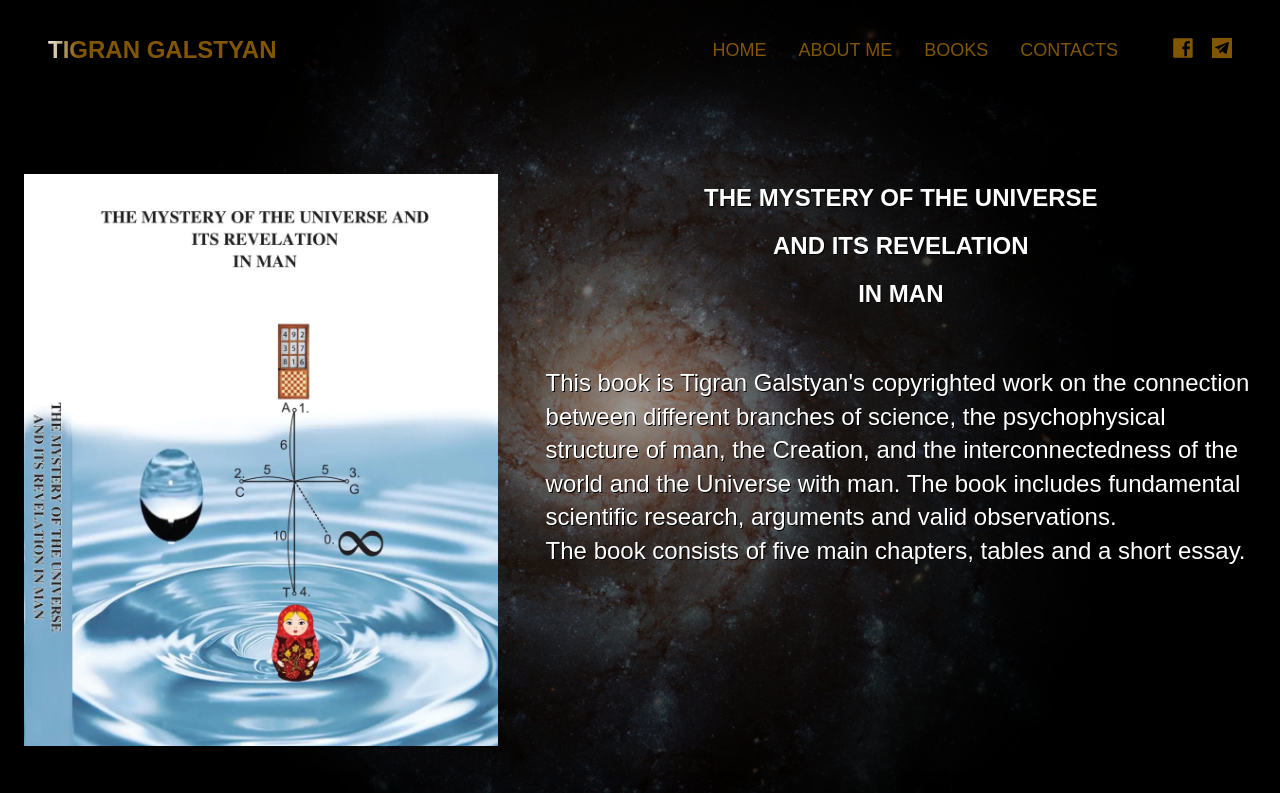
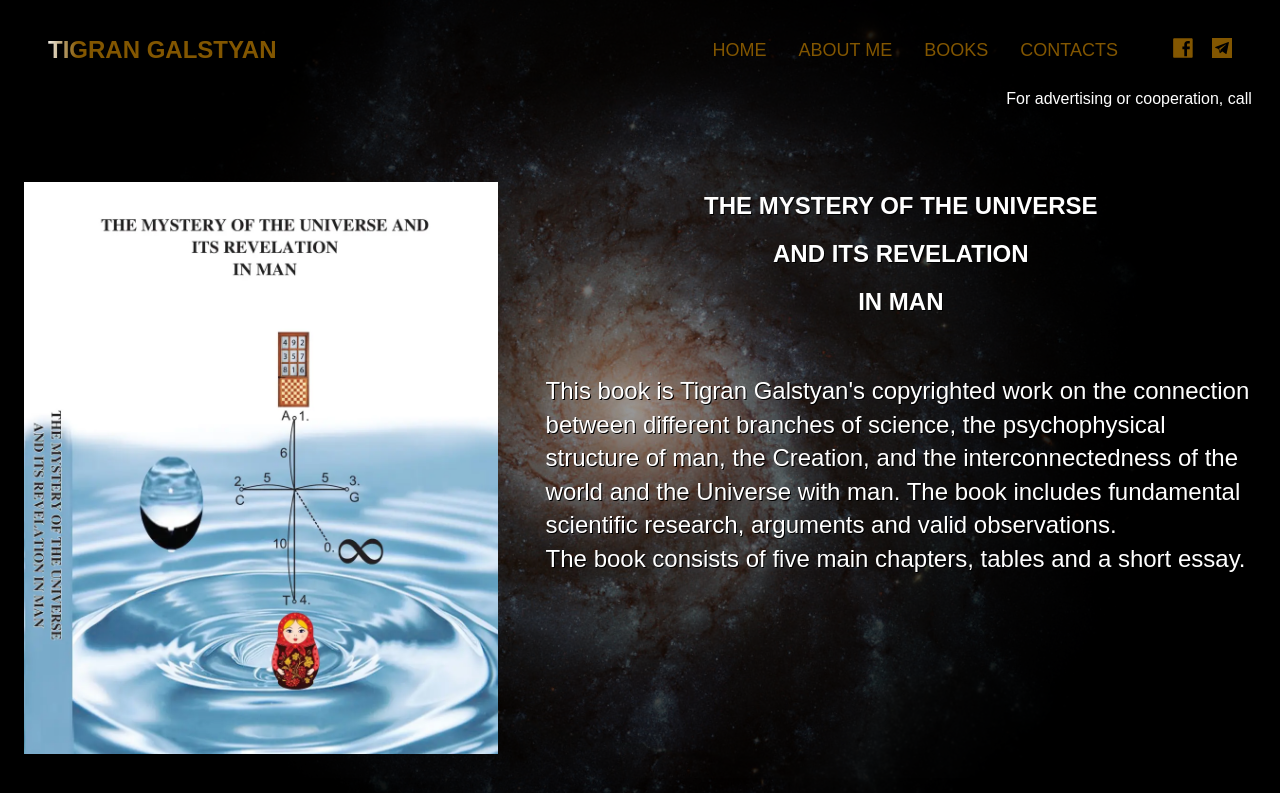
Before and after one commit to t-galstyan/tigran-galstyan, a React (Create React App) app: page / in a window 1280 px wide. Shown: the top 793 px of the page. Built offline with nearby package versions, Linux system fonts and the light colour scheme; the HTML template or start-up script is replaced by a standard one.

Commit message:
added running line

```diff
--- a/src/App.css
+++ b/src/App.css
@@ -861,3 +861,65 @@ h1.title {
     margin-bottom: 16px;
   }
 }
+
+.scroll-text-container {
+  width: 300px;
+  color: #fff;
+  overflow: hidden;
+}
+
+@media screen and (max-width: 500px) {
+  .scroll-text-container {
+    width: 100%;
+  }
+}
+.scroll-text-wrapper {
+  display: flex;
+  justify-content: flex-end;
+  margin-top: -10px;
+}
+
+.scroll-text {
+  white-space: nowrap;
+  /* animation properties */
+  -moz-transform: translateX(100%);
+  -webkit-transform: translateX(100%);
+  transform: translateX(100%);
+
+  -moz-animation: my-animation 15s linear infinite;
+  -webkit-animation: my-animation 15s linear infinite;
+  animation: my-animation 15s linear infinite;
+}
+
+/* for Firefox */
+@-moz-keyframes my-animation {
+  from {
+    -moz-transform: translateX(110%);
+  }
+  to {
+    -moz-transform: translateX(-120%);
+  }
+}
+
+/* for Chrome */
+@-webkit-keyframes my-animation {
+  from {
+    -webkit-transform: translateX(110%);
+  }
+  to {
+    -webkit-transform: translateX(-120%);
+  }
+}
+
+@keyframes my-animation {
+  from {
+    -moz-transform: translateX(110%);
+    -webkit-transform: translateX(110%);
+    transform: translateX(110%);
+  }
+  to {
+    -moz-transform: translateX(-120%);
+    -webkit-transform: translateX(-120%);
+    transform: translateX(-120%);
+  }
+}
--- a/src/pages/HomePage.jsx
+++ b/src/pages/HomePage.jsx
@@ -7,6 +7,11 @@ import PlanetIcon from '../components/icons/PlanetIcon';
 const HomePage = () => {
   return (
     <div>
+      <div className="container scroll-text-wrapper">
+        <div className="scroll-text-container">
+          <div className="scroll-text">For advertising or cooperation, call +374 94 22 50 64</div>
+        </div>
+      </div>
       <section className="container hero">
         <img className="hero-img" src={require('../assets/images/hero.webp')} alt="" />
         <div className="hero-text">
```
